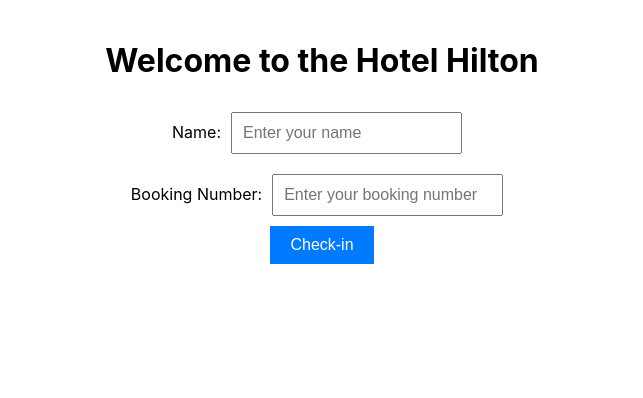
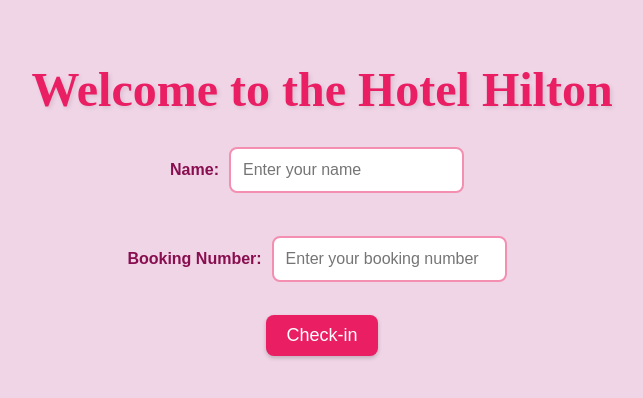
Before and after one commit to m1lkyte4/welcome-pod, a React (Create React App) app in the folder welcome-pod/: page / in a window 1280 px wide. Shown: the top 398 px of the page, without its empty margins (318-961 px from the left). Built offline with nearby package versions, Linux system fonts and the light colour scheme.

Commit message:
Editing the front page

```diff
--- a/welcome-pod/src/App.css
+++ b/welcome-pod/src/App.css
@@ -1,6 +1,6 @@
 .App {
   text-align: center;
-  padding: 20px;
+  padding: 30px;
 }
 
 .App-logo {
@@ -16,7 +16,7 @@
 
 .App-header {
   background-color: #282c34;
-  min-height: 100vh;
+  min-height: auto;
   display: flex;
   flex-direction: column;
   align-items: center;
@@ -29,23 +29,56 @@
   color: #61dafb;
 }
 
+body {
+  background-color: #f0d5e7;  /*the bg is pink*/
+  font-family: Arial, sans-serif;
+}
+
+h1 {
+  color: #e91e63;
+  font-family: 'Pacifico', cursive;
+  font-size: 3em;
+  margin-bottom: 20px;
+  text-shadow: 2px 2px 4px rgba(0, 0, 0, 0.1);
+}
+
+label {
+  display: block;
+  margin-bottom: 5px;
+  font-weight: bold;
+  color: #880e4f;
+}
+
 input {
   margin: 10px;
-  padding: 10px;
+  padding: 12px;
   font-size: 16px;
+  border-radius: 8px;
+  border: 2px solid #f48fb1;
+  outline: none;
+  box-shadow: 0 2px 4px rgba (0, 0, 0, 0.1);
+}
+
+input:focus{
+  border-color: #e91e63;
+  box-shadow: 0 4px 8px rgba(0, 0, 0, 0.1);
 }
 
 button {
   padding: 10px 20px;
-  font-size: 16px;
-  background-color: #007bff;
+  font-size: 18px;
+  background-color: #e91e63;
   color: white;
   border: none;
+  border-radius: 8px;
   cursor: pointer;
+  box-shadow: 0 2px 4px rgba(0, 0, 0, 0.2);
+  transition: background-color 0.3s ease;
 }
 
 button:hover {
-  background-color: #0056b3;
+  background-color: #d81b60;
+  box-shadow: 0 4px 8px rgba(0, 0, 0, 0.3);
 }
 
 @keyframes App-logo-spin {
```
